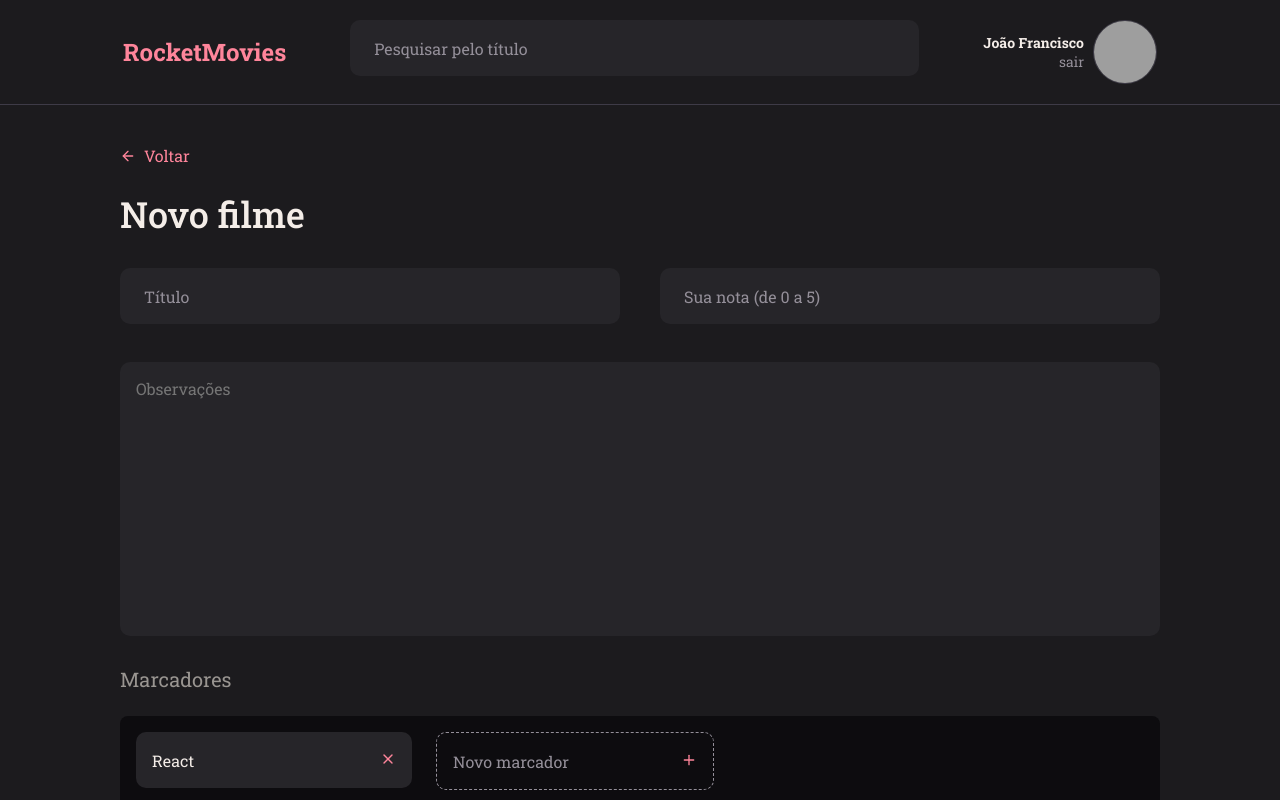
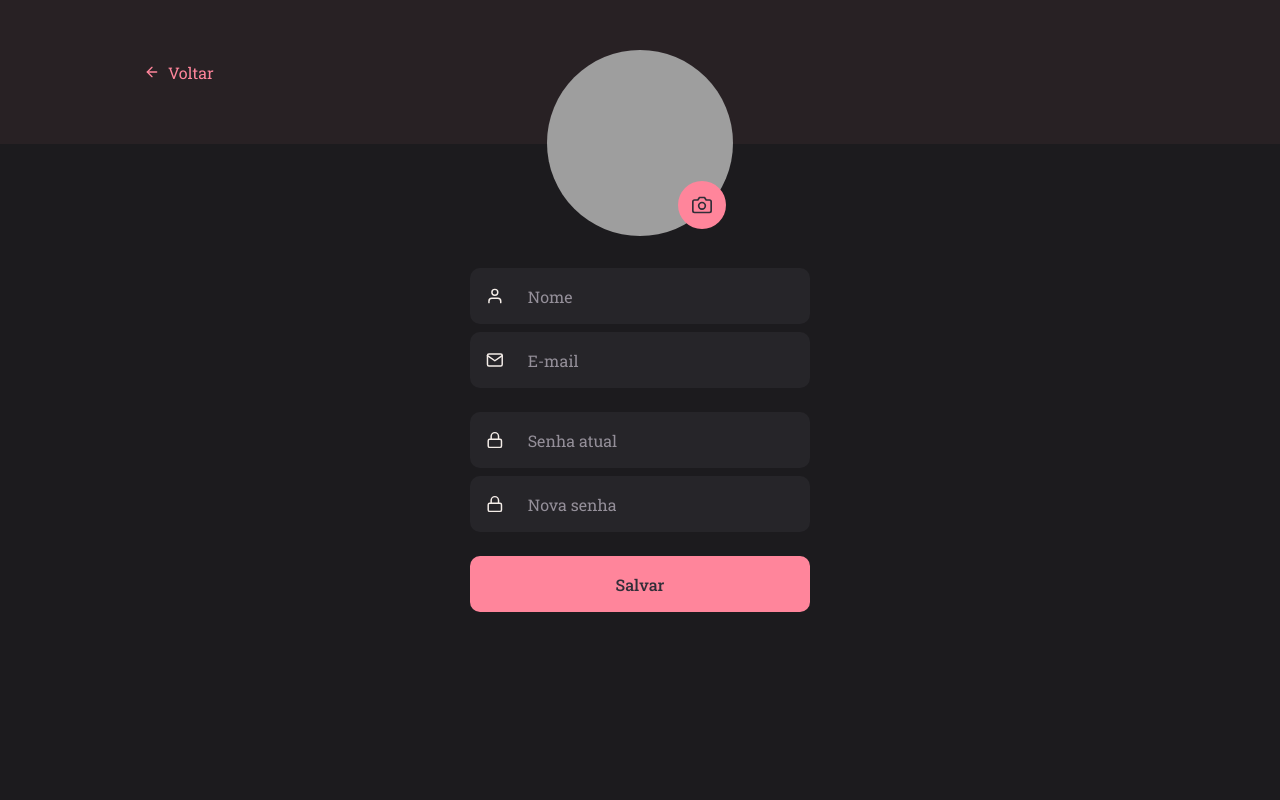
Before and after one commit to jflopes21/rocketmovies, a React (Vite) app: page / in a window 1280 px wide. Built offline with nearby package versions, Linux system fonts and the light colour scheme; grey boxes are pictures that could not be loaded.

Commit message:
Finished: Profile Page

```diff
--- a/src/main.jsx
+++ b/src/main.jsx
@@ -8,12 +8,13 @@
 import { SignIn} from "./pages/SignIn";
 import { New} from "./pages/New";
 import { ThemeProvider } from "styled-components";
+import { Profile } from "./pages/Profile";
 
 ReactDOM.createRoot(document.getElementById("root")).render(
   <React.StrictMode>
     <ThemeProvider theme={theme}>
       <GlobalStyles />
-      <New />
+      <Profile />
     </ThemeProvider>
   </React.StrictMode>
 );
--- /dev/null
+++ b/src/pages/Profile/index.jsx
@@ -0,0 +1,32 @@
+import { Container, Form, Avatar } from "./styles";
+import { ButtonText } from "../../components/ButtonText";
+import { FiArrowLeft, FiLock, FiMail, FiUser, FiCamera } from "react-icons/fi";
+import { Input } from "../../components/Input";
+import { Button } from "../../components/Button";
+
+export function Profile() {
+  return (
+    <Container>
+      <header>
+        <a href="/">
+          <ButtonText title="Voltar" icon={FiArrowLeft} />
+        </a>
+      </header>
+      <Form>
+        <Avatar>
+          <img src="https://github.com/jflopes21.png" alt="Foto do usuário" />
+          <label htmlFor="avatar">
+            <FiCamera/>
+            <input type="file" id="avatar" />
+          </label>
+        </Avatar>
+        <Input type="text" placeholder="Nome" icon={FiUser}/>
+        <Input type="text" placeholder="E-mail" icon={FiMail}/>
+        <Input type="password" placeholder="Senha atual" icon={FiLock}/>
+        <Input type="password" placeholder="Nova senha" icon={FiLock}/>
+
+        <Button title="Salvar"/>
+      </Form>
+    </Container>
+  );
+}
--- /dev/null
+++ b/src/pages/Profile/styles.js
@@ -0,0 +1,64 @@
+import styled from "styled-components";
+
+export const Container = styled.div`
+  width: 100%;
+
+  > header {
+    height: 144px;
+    background-color: ${({ theme }) => theme.COLORS.BACKGROUND_100};
+    display: flex;
+    align-items: center;
+    padding: 0 144px;
+  }
+`;
+
+export const Form = styled.form`
+  max-width: 340px;
+  margin: 30px auto 0;
+
+  > div:nth-child(4) {
+    margin-top: 24px;
+  }
+`;
+
+export const Avatar = styled.div`
+  position: relative;
+  margin: -124px auto 32px;
+
+  width: 186px;
+  height: 186px;
+
+  > img {
+    width: 186px;
+    height: 186px;
+
+    border-radius: 50%;
+  }
+
+  > label {
+    width: 48px;
+    height: 48px;
+    background-color: ${({ theme }) => theme.COLORS.PINK};
+
+    border-radius: 50%;
+    display: flex;
+    align-items: center;
+    justify-content: center;
+
+    position: absolute;
+    bottom: 7px;
+    right: 7px;
+
+    cursor: pointer;
+
+    input{
+      display: none;
+    }
+
+    svg {
+      width: 20px;
+      height: 20px;
+      color: ${({ theme }) => theme.COLORS.GRAY_500};
+    }
+  }
+`;
```
